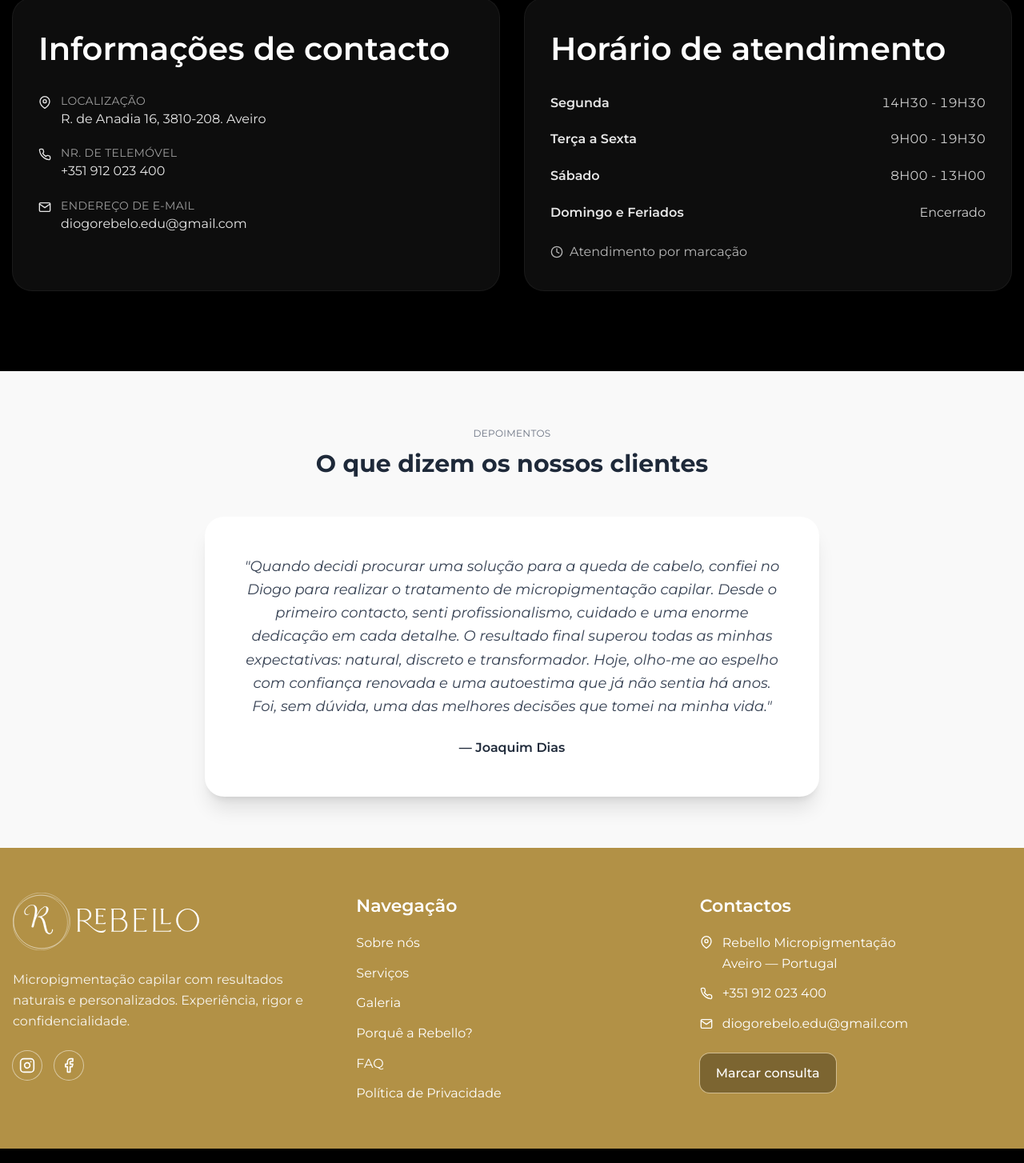
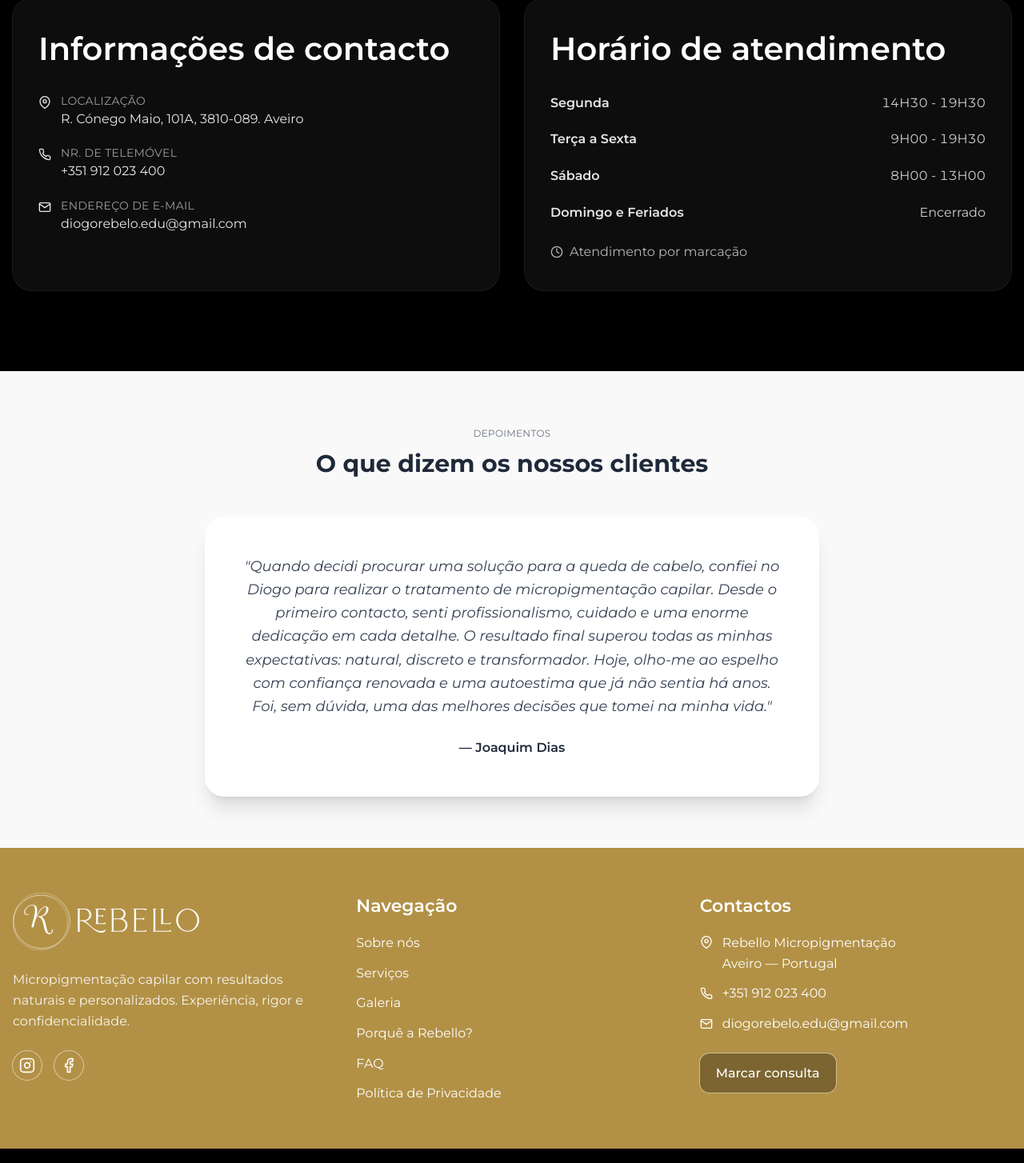
Before and after one commit to Leocoelho1982/rebello, a React (Vite) app: page / in a window 1280 px wide. Shown: the part 4959-6413 px from the top of the page at 80% size. Built offline with nearby package versions, Linux system fonts and the light colour scheme.

Commit message:
update footer e contacto

```diff
--- a/src/components/Contact.jsx
+++ b/src/components/Contact.jsx
@@ -53,7 +53,7 @@ export default function Contact() {
               </span>
               <div>
                 <p className="text-sm uppercase tracking-wide text-white/60">Localização</p>
-                <p>R. de Anadia 16, 3810-208. Aveiro</p>
+                <p>R. Cónego Maio, 101A, 3810-089. Aveiro</p>
               </div>
             </li>
 
--- a/src/components/Footer.jsx
+++ b/src/components/Footer.jsx
@@ -123,13 +123,13 @@ export default function Footer() {
           <p className="text-sm">
             Criado por{" "}
             <a
-              href="https://codi-creative.example"
+              href="https://smartcodi.com"
               target="_blank"
               rel="noreferrer"
               className="font-medium underline decoration-white/50 hover:decoration-white"
-              aria-label="CoDi Creative (abre nova aba)"
+              aria-label="SmartCoDi (abre nova aba)"
             >
-              CoDi Creative
+              SmartCoDi Web Technologies
             </a>
           </p>
         </div>
```
